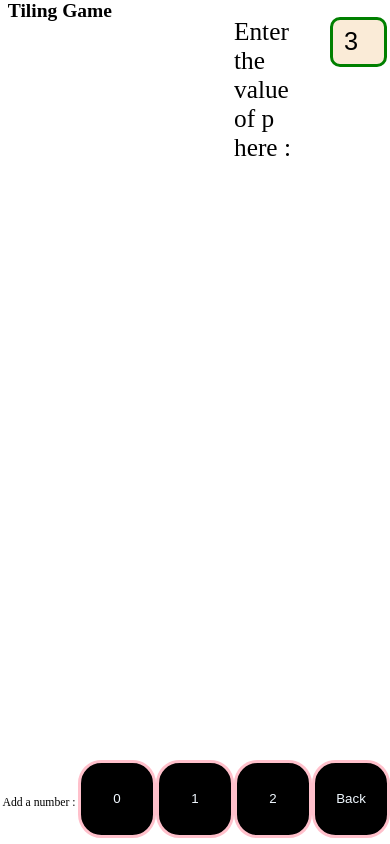
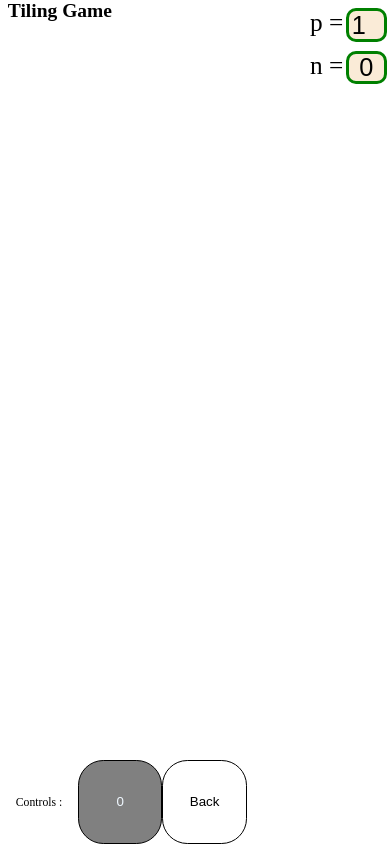
Before and after one commit to PJ29072004/DM_Tiling_Game, a plain HTML site: page index.html in a window 390 px wide. Drawn offline with Linux system fonts and the light colour scheme.

Commit message:
Made it a bit more usable

```diff
--- a/index.html
+++ b/index.html
@@ -7,19 +7,17 @@
     <style>
         .Buttons{
             border-radius: 30%;
-            background-color: black;
             color: aliceblue;
-            border: 3px pink solid;
+            border: 0.5px black solid;
         }
         .Buttons:hover{
-            background-color: rgb(9, 28, 28);
-            color: rgb(201, 247, 234);
-            border: 5px blue solid;
+            color: black;
+            border: 5px black solid;
         }
         .Tile{
             color: white;
             position: absolute;
-            border-radius: 50%;
+            border-radius: 40%;
             text-align: center;
             border: 1px black solid;
         }
@@ -41,19 +39,19 @@
             margin: 0;
         }
         #Settings{
-            height: 5vh;
+            height: 10vh;
             position: absolute;
             right: 0;
-            top: 2vh;
+            top: 1vh;
             font-size: 3vh;
             width: 40%;
+            padding: 0;
         }
         #Buttons{
             position: absolute;
-            bottom: 0;
+            top: 90%;
             width: 80%;
             left: 20%;
-            height: 10%;
             margin: 0;
         }
         #l1{
@@ -65,25 +63,38 @@
             font-size: 3vw;
             vertical-align: middle;
             text-align: center;
+            margin: 0;
         }
-        #P{
+        #P,#N{
             background-color: antiquewhite;
             border-radius: 10px;
             border: 3px green solid;
-            width: 30%;
-            height: 100%;
+            width: 20%;
+            height: 30%;
             text-align: center;
             font-size: 3vh;
             right: 2%;
+            position: absolute;
+            margin: 0;
+        }
+        #P{
             top: 0;
+        }
+        #N{
+            top: 50%;
+        }
+        #l2,#l3{
             position: absolute;
+            right: 30%;
+            width: fit-content;
+            height: 50%;
+            margin: 0;
         }
         #l2{
-            position: absolute;
-            right: 50%;
-            width: 50%;
-            height: 100%;
             top: 0;
+        }
+        #l3{
+            top: 50%;
         }
 
     </style>
@@ -91,11 +102,13 @@
 <body>
     <h1 id="Title">Tiling Game</h1>
     <div id="Settings">
-        <label id="l2"> Enter the value of p here : &nbsp; </label>
-        <input type="number" id="P" value=3>
+        <label id="l2">p = </label>
+        <input type="number" id="P" value='3'>
+        <label id="l3">n = </label>
+        <input type="text" id="N" value='0'>
     </div>
     <div id="Triangle"></div>
-    <label id="l1">Add a number : </label>
+    <label id="l1">Controls : </label>
     <div id="Buttons"></div>
     <script src="script.js"></script>
 </body>
--- a/script.js
+++ b/script.js
@@ -1,26 +1,53 @@
-var p = 3
+var p = 1
+var n = 0
 var w,bw;
 var a = [];
 const P = document.getElementById("P")
-var colors = ["red",'blue','green']
+var colors = ['grey']
 const T = document.getElementById("Triangle")
 const B = document.getElementById("Buttons")
+const N = document.getElementById("N")
+P.value = `${p}`
+N.value = `${n}`
+function change_colors(){
+    for(var i=colors.length;i<p;i++){
+        var x = 200*i/(p-1)
+        colors.push(`rgb(${x},${200-x},${200*Math.random()})`)
+    }
+}
 function change_buts(){
-    p = Number(P.value);
-    console.log(p);
-    colors = []
+    if(p!=Number(P.value)){
+        p = Number(P.value);
+        for(var i=0;i<a.length;i++){
+            a[i] = a[i]%p
+        }
+        resize()
+        change_colors()
+    }
     while(B.firstChild){
         B.removeChild(B.lastChild)
     }
-    resize()
     for(var i=0;i<p;i++){
-        var x = 200*i/(p-1)
-        colors.push(`rgb(${x},${200-x},${200*Math.random()})`)
         but(i);
     }
     but(-1)
+    display()
+    B.style.top = `${0.9*window.innerHeight+(0.1*window.innerHeight-bw)/2}px`
 }
 P.onchange = change_buts
+N.onchange = function(){
+    eval("n = "+N.value+";")
+    N.value = `${n}`
+    var l = a.length
+    for(var i=l;i<n;i++){
+        a.push(Math.floor((p-0.1)*Math.random()))
+    }
+    for(var i=l;i>n;i=i-1){
+        a.pop()
+    }
+    resize()
+    display()
+}
 function but(x){
     var b = document.createElement('button');
     if(x!=-1){
@@ -31,6 +58,12 @@ function but(x){
     b.className = "Buttons"
     b.x = x
     b.style.width = b.style.height = `${bw}px`
+    if(x!=-1){
+        b.style.backgroundColor = colors[x]
+    } else {
+        b.style.backgroundColor = 'white'
+        b.style.color = 'black'
+    }
     b.onclick = function(e){
         if(x!=-1){
             a.push(e.target.x)
@@ -77,11 +110,14 @@ function resize(){
     if(a.length){
         w = tw/a.length
     }
-    bw = Math.min(0.8*window.innerWidth/(p+1),0.1*window.innerHeight)
+    bw = Math.min(0.75*window.innerWidth/(p+1),0.1*window.innerHeight)
     reset_board()
-    a = []
 }
-window.onresize = resize
+window.onresize = function(){
+    resize()
+    change_buts()
+    display()
+}
 function display(){
     L = []
     for(var x in a){
@@ -105,4 +141,5 @@ function display(){
     }
 
 }
+resize()
 change_buts()
```
